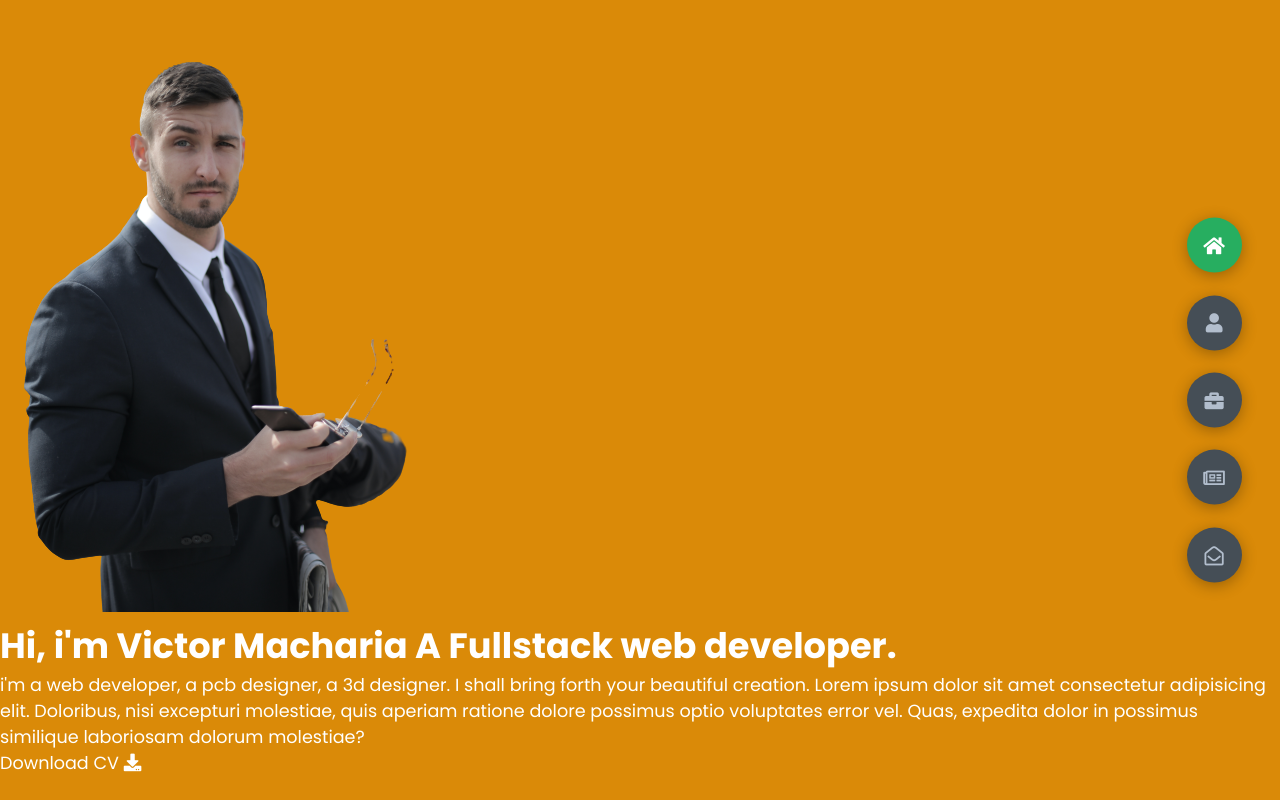
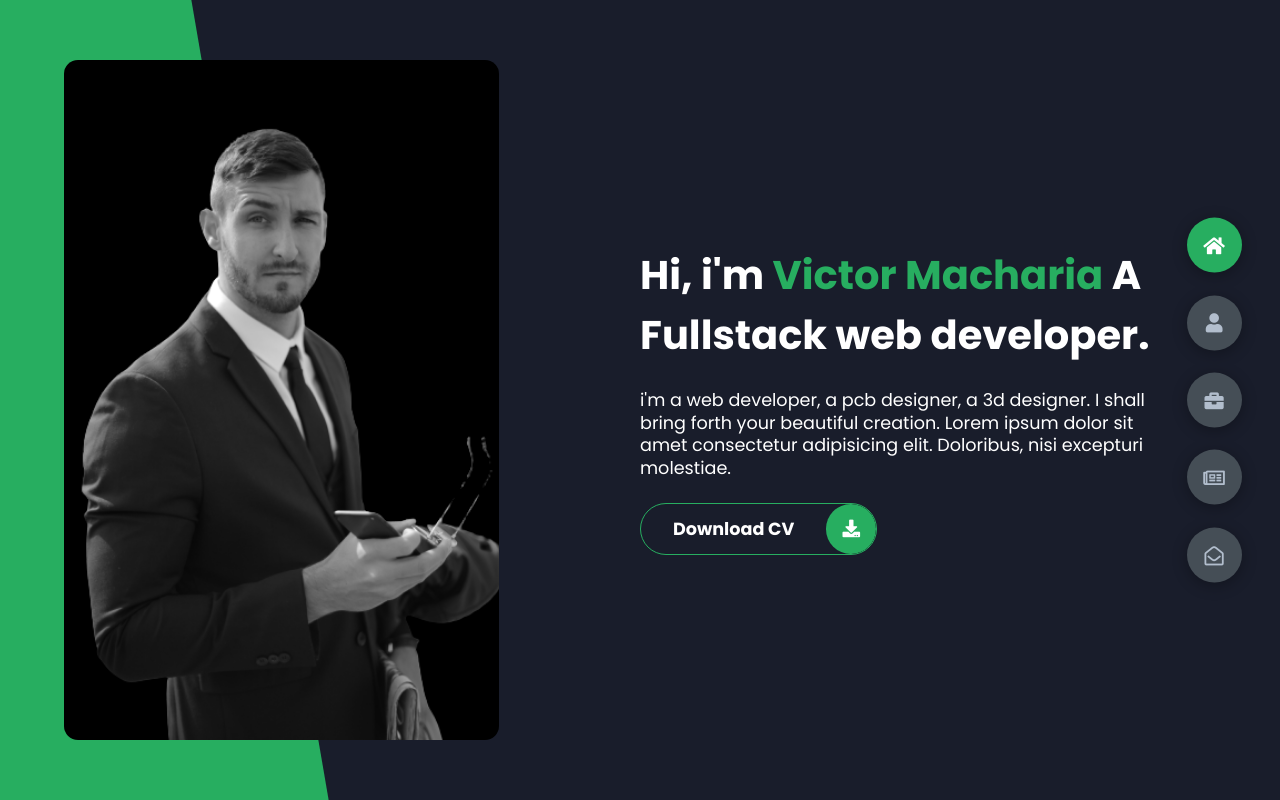
Before and after one commit to tyke01/my-portfolio-with-javascript, a plain HTML site: page index.html in a window 1280 px wide. Drawn offline with Linux system fonts and the light colour scheme.

Commit message:
still struggling

```diff
--- a/index.html
+++ b/index.html
@@ -16,18 +16,23 @@
     <!--  -->
 
     <!-- fontawsome -->
-    <link rel="stylesheet" href="https://cdnjs.cloudflare.com/ajax/libs/font-awesome/5.15.4/css/all.min.css" integrity="sha512-1ycn6IcaQQ40/MKBW2W4Rhis/DbILU74C1vSrLJxCq57o941Ym01SwNsOMqvEBFlcgUa6xLiPY/NS5R+E6ztJQ==" crossorigin="anonymous" referrerpolicy="no-referrer" />
+    <link
+      rel="stylesheet"
+      href="https://cdnjs.cloudflare.com/ajax/libs/font-awesome/5.15.4/css/all.min.css"
+      integrity="sha512-1ycn6IcaQQ40/MKBW2W4Rhis/DbILU74C1vSrLJxCq57o941Ym01SwNsOMqvEBFlcgUa6xLiPY/NS5R+E6ztJQ=="
+      crossorigin="anonymous"
+      referrerpolicy="no-referrer"
+    />
     <!--  -->
-
   </head>
 
   <body class="main-content">
-    <header class="section sec1 header active" id="">
+    <header class="section sec1 header active" id="home">
       <div class="header-content">
         <div class="left-header">
           <div class="h-shape"></div>
           <div class="image">
-            <img src="img/hero.png" alt="img1">
+            <img src="img/hero.png" alt="img1" />
           </div>
         </div>
         <div class="right-header">
@@ -36,30 +41,35 @@
             A Fullstack web developer.
           </h1>
           <p>
-            i'm a web developer, a pcb designer, a 3d designer. I shall bring forth your beautiful creation.
-            Lorem ipsum dolor sit amet consectetur adipisicing elit. Doloribus, nisi excepturi molestiae, quis aperiam ratione dolore possimus optio voluptates error vel. Quas, expedita dolor in possimus similique laboriosam dolorum molestiae?
+            i'm a web developer, a pcb designer, a 3d designer. I shall bring
+            forth your beautiful creation. Lorem ipsum dolor sit amet
+            consectetur adipisicing elit. Doloribus, nisi excepturi molestiae.
           </p>
+          <div class="btn-con">
             <a href="#" class="main-btn">
               <span class="btn-text">Download CV</span>
               <span class="btn-icon"><i class="fas fa-download"></i></span>
             </a>
           </div>
         </div>
+      </div>
     </header>
     <main>
-
-        <section class="section sec1 home" id="home"></section>
-        <section class="section sec2 about" id="about"></section>
-        <section class="section sec3 portfolio"id="portfolio"></section>
+      <!-- <section class="section sec1 home" id="home"></section> -->
+      <section class="section sec2 about" id="about">
+        <div class="main-title">
+          <h2>About <span>me </span> <span class="bg-text">my stats</span></h2>
+        </div>
+      </section>
+      <section class="section sec3 portfolio" id="portfolio"></section>
       <section class="section sec4 blogs" id="blogs"></section>
       <section class="section sec5 contact" id="contact"></section>
-
     </main>
     <div class="controlls">
       <div class="control contol-1 active-btn" data-id="home">
         <i class="fas fa-home"></i>
       </div>
-        <div class="control contol-2 " data-id="about">
+      <div class="control contol-2" data-id="about">
         <i class="fas fa-user"></i>
       </div>
       <div class="control contol-3" data-id="portfolio">
--- a/styles/styles.css
+++ b/styles/styles.css
@@ -53,41 +53,40 @@ section {
 .sec1 {
   display: none;
   transform: translateY(0) scale(1);
-  background: rgb(218, 138, 8);
+  /* background: rgb(53, 37, 11); */
 }
 .sec2 {
   display: none;
   transform: translateY(0) scale(1);
-  background: slateblue;
+  /* background: rgb(48, 9, 9); */
 }
 .sec3 {
   display: none;
   transform: translateY(0) scale(1);
-  background: rgb(34, 6, 216);
+  /* background: rgb(23, 18, 56); */
 }
 .sec4 {
   display: none;
   transform: translateY(0) scale(1);
-  background: rgb(16, 175, 210);
+  /* background: rgb(13, 55, 64); */
 }
 .sec5 {
   display: none;
   transform: translateY(0) scale(1);
-  background: rgb(6, 230, 13);
+  /* background: rgb(8, 54, 10); */
 }
 .active {
   display: block;
   animation: scaleAnim 1s ease-in-out;
 }
-@keyframes scaleAnim{
-  0%{
+@keyframes scaleAnim {
+  0% {
     transform: translateY(-100%) scaleY(0);
   }
-  100%{
+  100% {
     transform: translateY(0%) scaleY(1);
   }
 }
-
 
 /* controls */
 .controlls {
@@ -123,6 +122,109 @@ section {
   background: var(--color-secondary) !important;
   transition: all 0.4s ease-in-out;
 }
-.active-btn i {/*well, i shouldnt target the (.controls) class here, the icons dont change anything. dont know why*/
+.active-btn i {
+  /*well, i shouldnt target the (.controls) class here, the icons dont change anything. dont know why*/
   color: var(--color-white) !important;
 }
+
+/* header content */
+/* independent components */
+.header-content {
+  display: grid;
+  grid-template-columns: repeat(2, 1fr);
+  height: 100%;
+}
+.header-content .left-header {
+  display: flex;
+  align-items: center;
+  position: relative;
+}
+.h-shape {
+  transition: all 0.4s ease-in-out;
+  width: 65%;
+  height: 100%;
+  background: var(--color-secondary);
+  position: absolute;
+  left: 0;
+  top: 0;
+  z-index: -1;
+  clip-path: polygon(0 0, 46% 0, 79% 100%, 0% 100%);
+}
+.image {
+  border-radius: var(--br-sm-2);
+  height: 85%;
+  width: 68%;
+  margin-left: 4rem;
+  background: var(--color-black);
+  transition: all 0.4s ease-in-out;
+}
+.image img {
+  width: 100%;
+  height: 100%;
+  object-fit: cover;
+  transition: all 0.4s ease-in-out;
+  filter: grayscale(100%);
+}
+.image img:hover {
+  filter: grayscale(0);
+}
+.right-header {
+  display: flex;
+  flex-direction: column;
+  justify-content: center;
+  padding-right: 8rem;
+}
+.right-header .name {
+  font-size: 2.5rem;
+}
+.right-header .name span {
+  color: var(--color-secondary);
+}
+.right-header p {
+  margin: 1.5rem 0;
+  line-height: 1.4rem;
+}
+
+.btn-con{
+  display: flex;
+  align-self: flex-start;
+}
+
+.main-btn {
+  border-radius: 30px;
+  color: inherit;
+  font-weight: 600;
+  position: relative;
+  border: 1px solid var(--color-secondary);
+  display: flex;
+  align-items: center;
+  align-self: flex-start;
+  overflow: hidden;
+}
+.main-btn .btn-text {
+  padding: 0 2rem;
+}
+.main-btn .btn-icon {
+  background: var(--color-secondary);
+  display: flex;
+  align-items: center;
+  justify-content: center;
+  border-radius: 50%;
+  padding: 1rem;
+}
+.main-btn .btn-icon::before{
+  content: '';
+  position: absolute;
+  top: 0;
+  right: 0;
+  transform: translateX(100%);
+  transition: all .4s ease-out;
+  z-index: -1;
+}
+.main-btn .btn-icon:hover::before{
+  width: 100%;
+  height: 100%;
+  background:var(--color-secondary);
+  transform: translateY(0);
+  transition: all .4s ease-out;
+}
```
Lines whose indentation alone changed are shown as unchanged.
